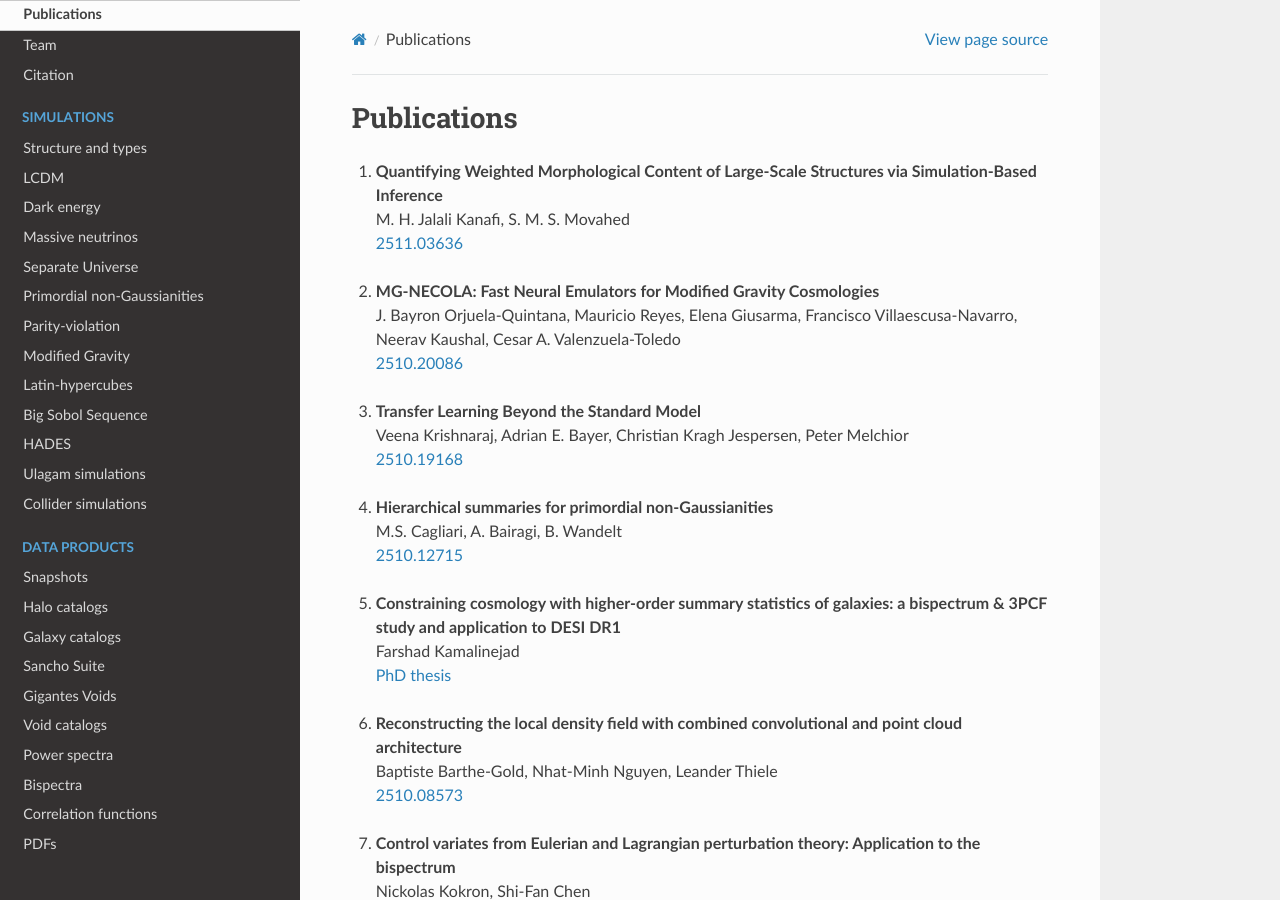
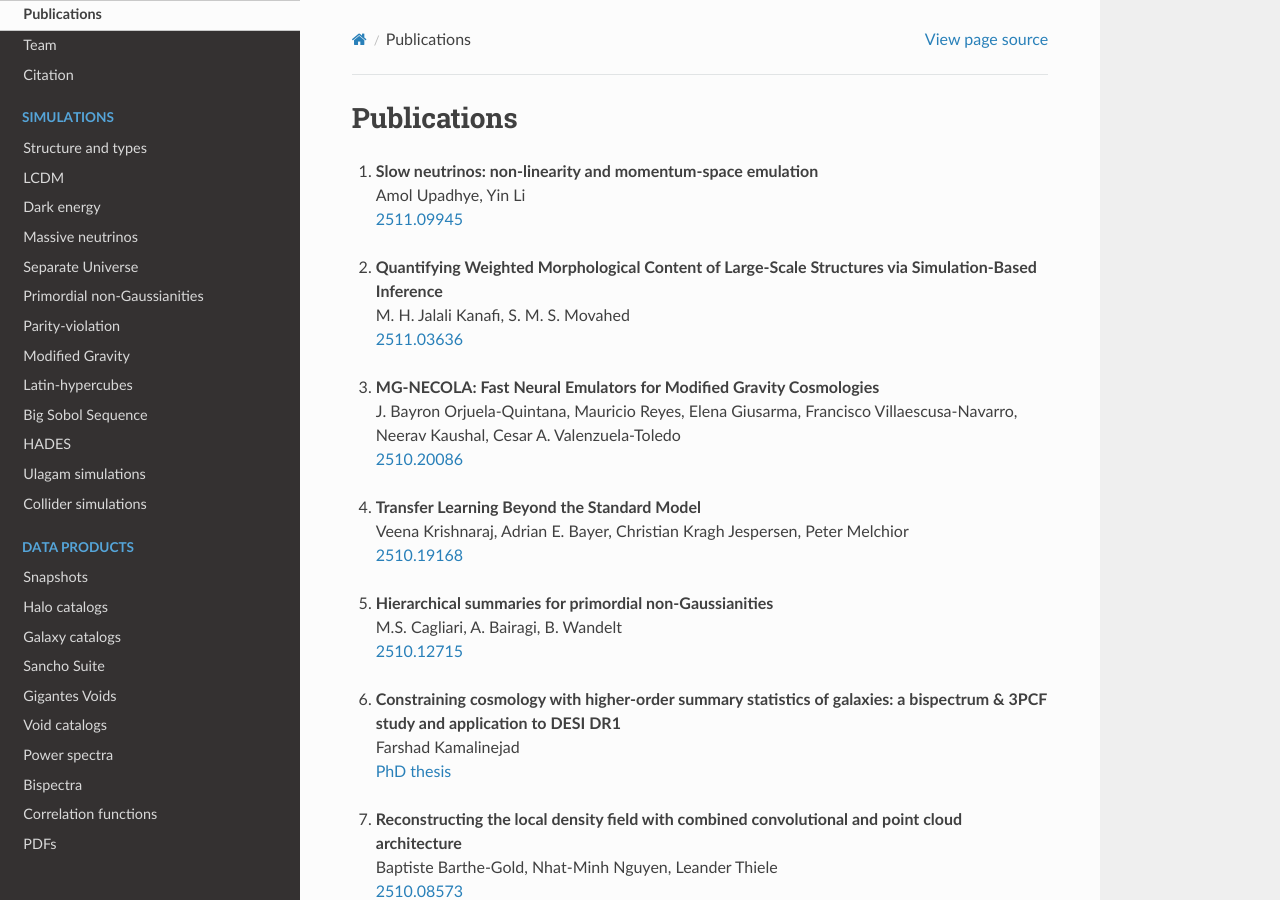
Before and after one commit to franciscovillaescusa/Quijote-simulations, a Sphinx documentation site: the page built from docs/source/publications.rst, in a window 1280 px wide and 900 px high. Built offline with Sphinx 7.4.7 and the Read the Docs theme 3.1.0, drawn with Linux system fonts in a browser that asks for light colours; pages that are not in the unit, such as notebooks, are missing from menus.

Commit message:
publications updated

```diff
--- a/docs/source/publications.rst
+++ b/docs/source/publications.rst
@@ -3,6 +3,10 @@
 ************
 Publications
 ************
+
+#. | **Slow neutrinos: non-linearity and momentum-space emulation**
+   | Amol Upadhye, Yin Li
+   | `2511.09945 <https://arxiv.org/abs/2511.09945>`_
 
 #. | **Quantifying Weighted Morphological Content of Large-Scale Structures via Simulation-Based Inference**
    | M. H. Jalali Kanafi, S. M. S. Movahed
```
